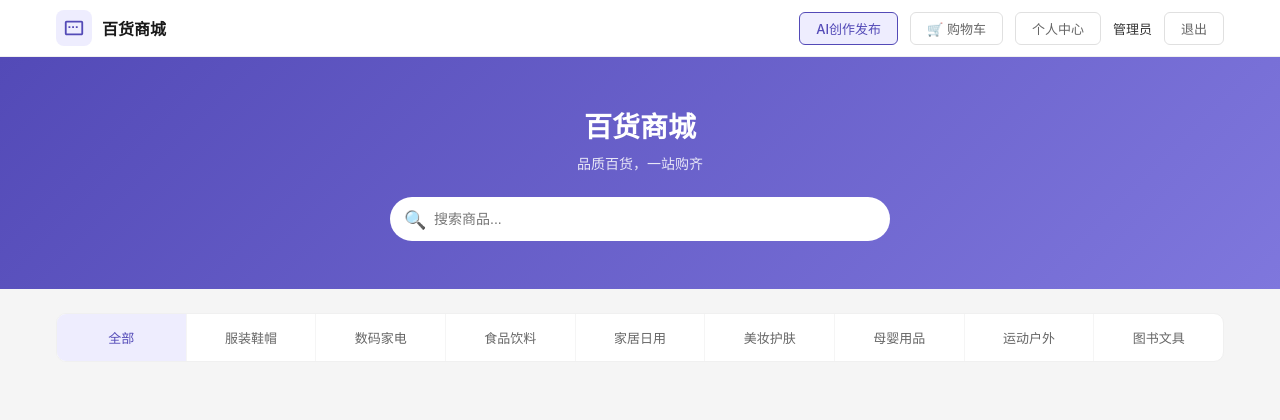
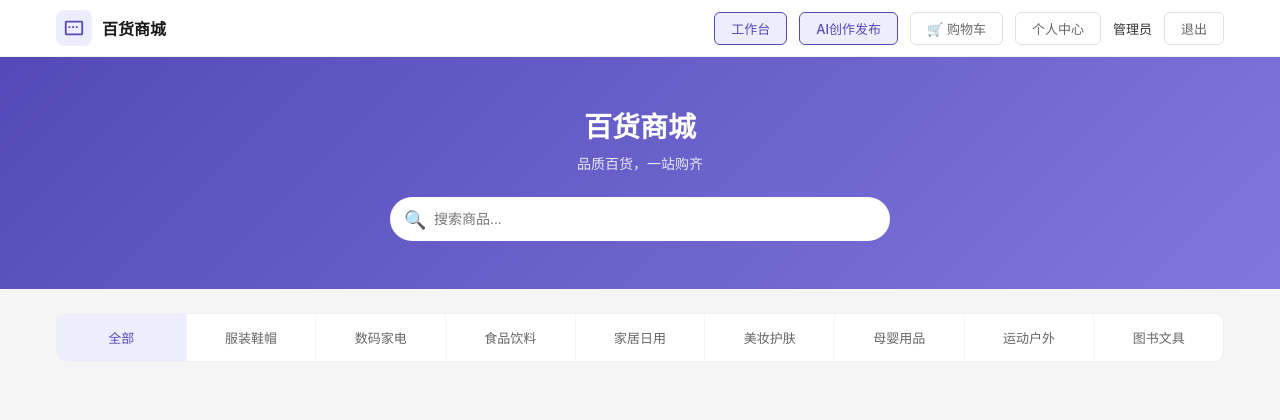
Before and after one commit to Blackwinner666/mall_system, a Flask app: page /store in a window 1280 px wide. Shown: the top 420 px of the page. Run offline with Flask 3, Linux system fonts and the light colour scheme; the visitor is signed in with stand-in values (Sample User, id 1); data comes from the database, SQL or seed files in the repository; data that the repository does not hold is empty.

Commit message:
Add templates/store/index.html

```diff
--- a/templates/store/index.html
+++ b/templates/store/index.html
@@ -154,7 +154,8 @@ async function init() {
   const headerRight = document.getElementById('headerRight');
   if (meJson.success && meJson.logged_in) {
     const u = meJson.user;
-    headerRight.innerHTML = '<a href="/publish" class="header-btn" style="background:#eeedfe;color:#534ab7;border-color:#534ab7;font-weight:500;">AI创作发布</a>' +
+    headerRight.innerHTML = '<a href="/portal" class="header-btn" style="background:#eeedfe;color:#534ab7;border-color:#534ab7;font-weight:500;">工作台</a>' +
+      '<a href="/publish" class="header-btn" style="background:#eeedfe;color:#534ab7;border-color:#534ab7;font-weight:500;">AI创作发布</a>' +
       '<a href="/cart" class="header-btn" style="position:relative">&#128722; 购物车</a>' +
       '<a href="/profile" class="header-btn">个人中心</a>' +
       '<span style="font-size:13px;color:#333;font-weight:500;">' + u.display_name + '</span>' +
```
